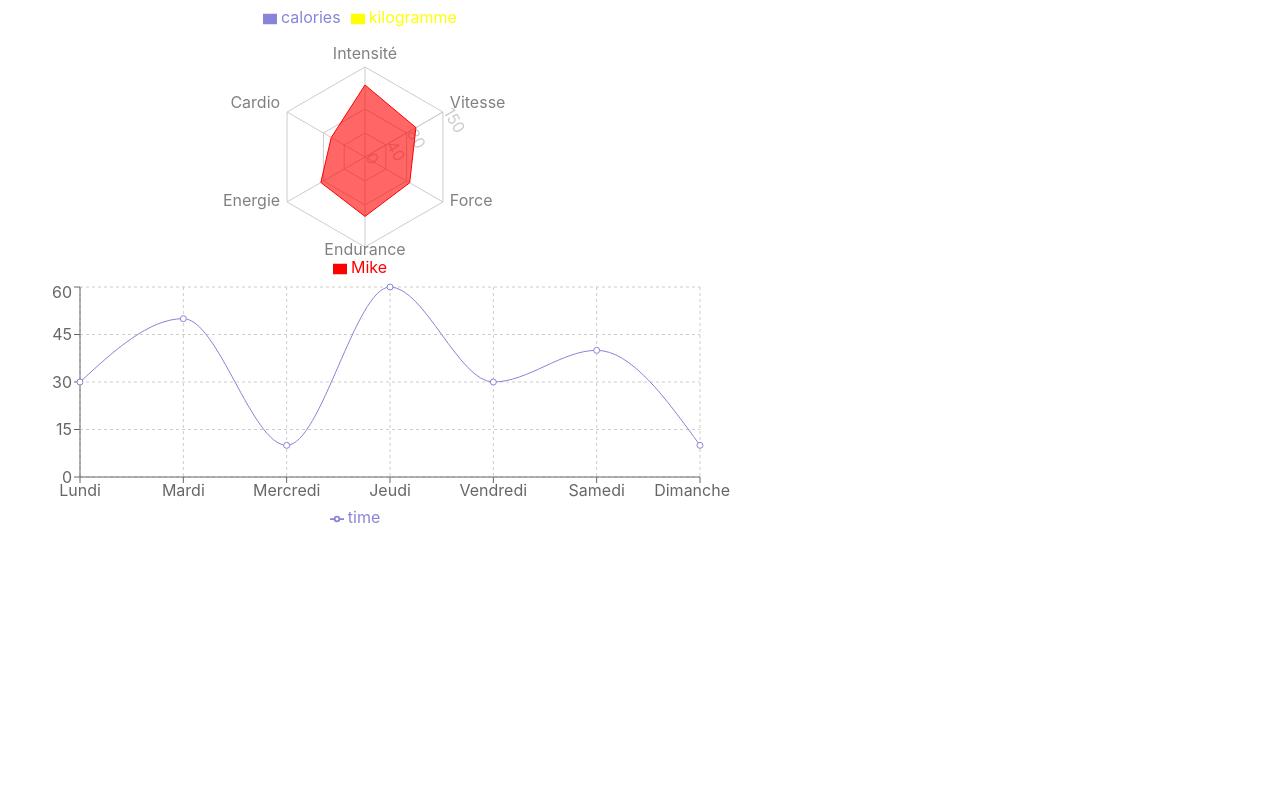
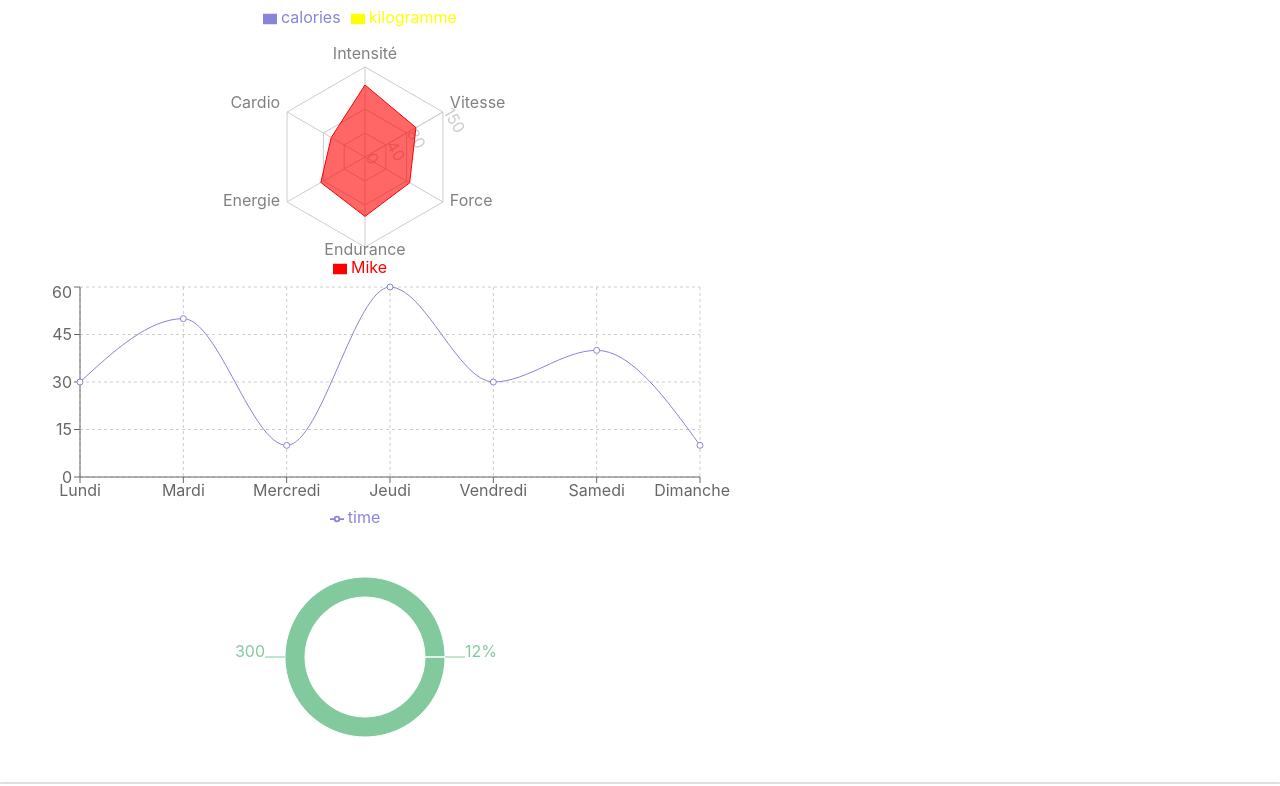
Before and after one commit to miladi-selsabil/Sportsee, a React (Create React App) app: page / in a window 1280 px wide. Shown: the part 1318-2104 px from the top of the page. Before the commit the page ends 1854 px from the top, so only its background shows below. Built offline with nearby package versions, Linux system fonts and the light colour scheme.

Commit message:
infoData

```diff
--- a/package.json
+++ b/package.json
@@ -3,6 +3,9 @@
   "version": "0.1.0",
   "private": true,
   "dependencies": {
+    "@emotion/react": "^11.11.3",
+    "@emotion/styled": "^11.11.0",
+    "@mui/material": "^5.15.3",
     "@testing-library/jest-dom": "^5.17.0",
     "@testing-library/react": "^13.4.0",
     "@testing-library/user-event": "^13.5.0",
--- /dev/null
+++ b/src/Components/InforData.js
@@ -0,0 +1,19 @@
+import React  from "react";
+import Card from "@mui/material/Card";
+
+import { formattedInfoData } from "../utils/FormattedInfoData";
+
+const InfosData = (props) => {
+    const transformedInfoData = formattedInfoData(props.info);
+return (
+  <Card
+    variant="outlined"
+    width={730}
+    height={250}
+    data={transformedInfoData}
+    dataKey="calories"
+  />
+);
+
+    };
+export default InfosData;
--- /dev/null
+++ b/src/Components/PieChart.js
@@ -0,0 +1,26 @@
+import React from "react";
+import{
+    PieChart,
+    Pie,
+} from "recharts";
+import { formattedPieData } from "../utils/FormattedPieData";
+
+const PieCharts = (props) => {
+    const transformedPieData = formattedPieData(props.pieChartData);
+return (
+  <PieChart width={730} height={250}>
+    <Pie
+      data={transformedPieData}
+      dataKey="value"
+      nameKey="name"
+      cx="50%"
+      cy="50%"
+      innerRadius={60}
+      outerRadius={80}
+      fill="#82ca9d"
+      label
+    />
+  </PieChart>
+);
+};
+export default PieCharts;
--- a/src/Data/mock.js
+++ b/src/Data/mock.js
@@ -91,3 +91,26 @@ export const lineData = [
     time: 10,
   },
 ];
+
+export const pieData = [
+  {
+    name: "Group A",
+    value: "12%",
+  },
+  {
+    name: "Group B",
+    value: 300,
+  },
+
+
+];
+
+export const infoData = [
+  {
+    calories : 1.930,
+    proteines: 150,
+    glucides: 290,
+    lipides: 50
+
+  }
+]
--- a/src/Pages/Accueil.js
+++ b/src/Pages/Accueil.js
@@ -1,9 +1,11 @@
 import React from "react";
 
 import BarCharts from "../Components/BarCharts";
-import {data, radarData, lineData} from "../Data/mock";
+import {data, radarData, lineData, pieData, infoData} from "../Data/mock";
 import RadarChart from "../Components/RadarChart";
 import LineCharts from "../Components/LineCharts";
+import PieCharts from "../Components/PieChart";
+import InfosData from "../Components/InforData";
 
 function Accueil() {
   return (
@@ -11,6 +13,8 @@ function Accueil() {
       <BarCharts data={data} />
       <RadarChart radarChartData={radarData} />
       <LineCharts lineChartdata={lineData} />
+      <PieCharts pieChartData={pieData} />
+      <InfosData info={infoData}/>
     </div>
   );
 }
--- /dev/null
+++ b/src/utils/FormattedInfoData.js
@@ -0,0 +1,8 @@
+export const formattedInfoData = (info) => {
+    return info.map((item) => ({
+        calories: item.calories,
+        proteines: item.proteines,
+        glucides: item.glucides,
+        lipides: item.lipides
+    }))
+}
--- /dev/null
+++ b/src/utils/FormattedPieData.js
@@ -0,0 +1,6 @@
+export const formattedPieData = (pieChartData)=> {
+    return pieChartData.map((item) => ({
+        name: item.name,
+        value: item.value
+    }));
+}
```
Also changed, not shown: 1 other file (tests, documents, lock files or other folders).
